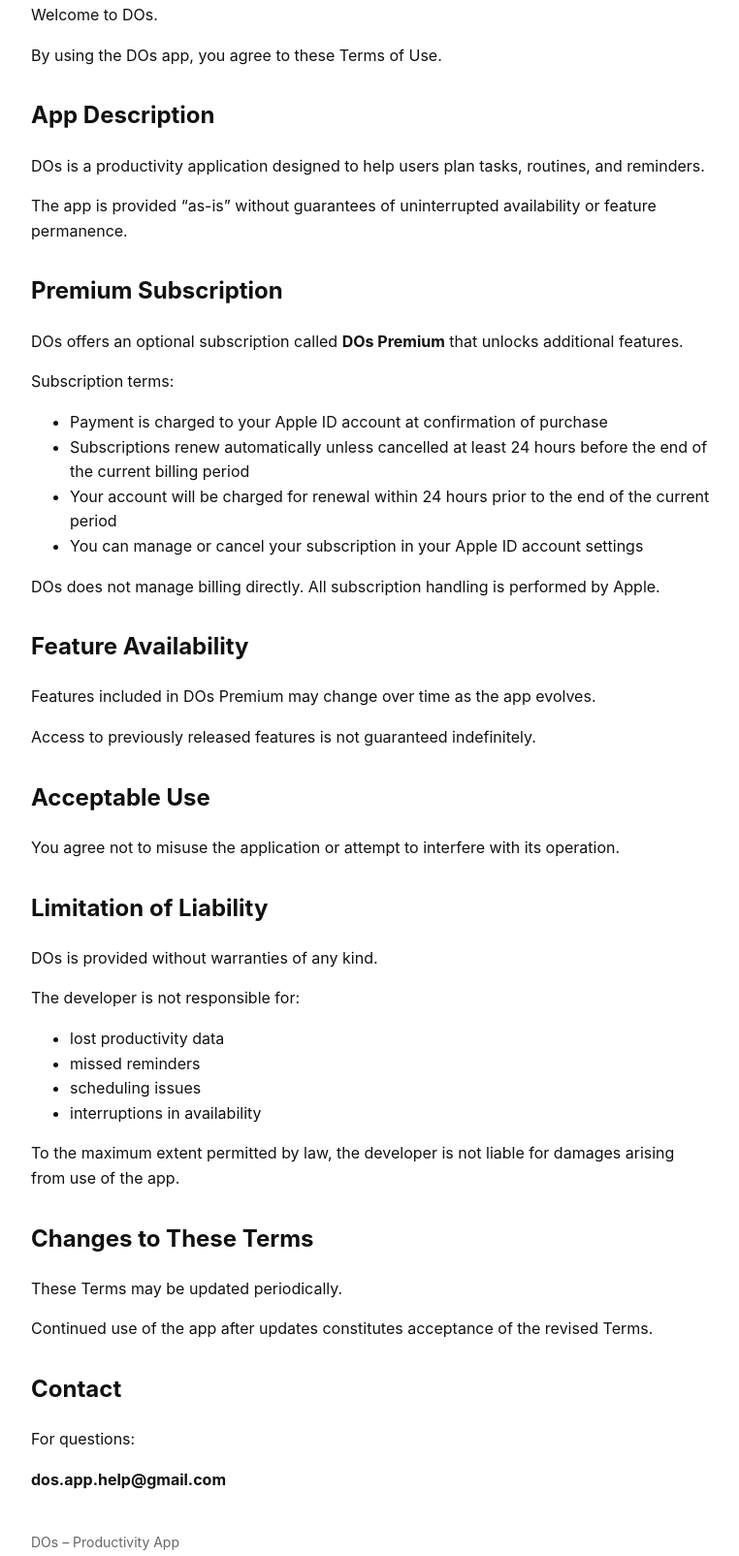
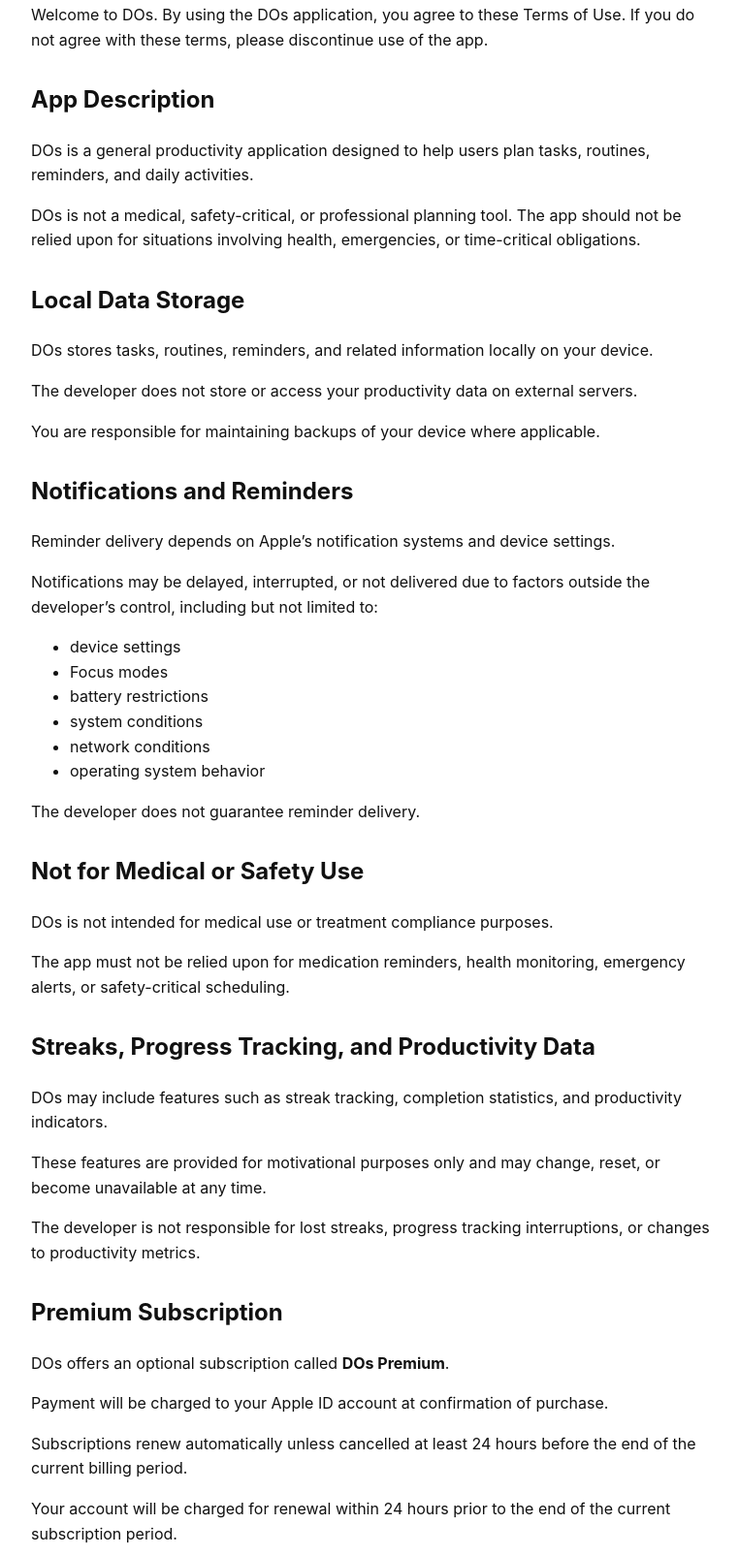
Before and after one commit to DOs-app/DOs-app, a plain HTML site: page terms.html in a window 1280 px wide. Shown: the part 171-1776 px from the top of the page at 97% size, without its empty margins (258-1020 px from the left). Drawn offline with Linux system fonts and the light colour scheme.

Commit message:
Update terms.html

```diff
--- a/terms.html
+++ b/terms.html
@@ -24,9 +24,6 @@ h2 {
     font-size: 14px;
     color: #666;
 }
-a {
-    color: #007aff;
-}
 </style>
 </head>
 
@@ -37,53 +34,172 @@ a {
 <p><strong>Last updated:</strong> March 2026</p>
 
 <p>
-Welcome to DOs.
+Welcome to DOs. By using the DOs application, you agree to these Terms of Use.
+If you do not agree with these terms, please discontinue use of the app.
 </p>
 
-<p>
-By using the DOs app, you agree to these Terms of Use.
-</p>
 
 <h2>App Description</h2>
 
 <p>
-DOs is a productivity application designed to help users plan tasks, routines, and reminders.
+DOs is a general productivity application designed to help users plan tasks,
+routines, reminders, and daily activities.
 </p>
 
 <p>
-The app is provided “as-is” without guarantees of uninterrupted availability or feature permanence.
+DOs is not a medical, safety-critical, or professional planning tool.
+The app should not be relied upon for situations involving health, emergencies,
+or time-critical obligations.
 </p>
+
+
+<h2>Local Data Storage</h2>
+
+<p>
+DOs stores tasks, routines, reminders, and related information locally on your device.
+</p>
+
+<p>
+The developer does not store or access your productivity data on external servers.
+</p>
+
+<p>
+You are responsible for maintaining backups of your device where applicable.
+</p>
+
+
+<h2>Notifications and Reminders</h2>
+
+<p>
+Reminder delivery depends on Apple’s notification systems and device settings.
+</p>
+
+<p>
+Notifications may be delayed, interrupted, or not delivered due to factors outside the developer’s control,
+including but not limited to:
+</p>
+
+<ul>
+<li>device settings</li>
+<li>Focus modes</li>
+<li>battery restrictions</li>
+<li>system conditions</li>
+<li>network conditions</li>
+<li>operating system behavior</li>
+</ul>
+
+<p>
+The developer does not guarantee reminder delivery.
+</p>
+
+
+<h2>Not for Medical or Safety Use</h2>
+
+<p>
+DOs is not intended for medical use or treatment compliance purposes.
+</p>
+
+<p>
+The app must not be relied upon for medication reminders, health monitoring,
+emergency alerts, or safety-critical scheduling.
+</p>
+
+
+<h2>Streaks, Progress Tracking, and Productivity Data</h2>
+
+<p>
+DOs may include features such as streak tracking, completion statistics,
+and productivity indicators.
+</p>
+
+<p>
+These features are provided for motivational purposes only and may change,
+reset, or become unavailable at any time.
+</p>
+
+<p>
+The developer is not responsible for lost streaks, progress tracking interruptions,
+or changes to productivity metrics.
+</p>
+
 
 <h2>Premium Subscription</h2>
 
 <p>
-DOs offers an optional subscription called <strong>DOs Premium</strong> that unlocks additional features.
+DOs offers an optional subscription called <strong>DOs Premium</strong>.
 </p>
 
 <p>
-Subscription terms:
+Payment will be charged to your Apple ID account at confirmation of purchase.
 </p>
 
-<ul>
-<li>Payment is charged to your Apple ID account at confirmation of purchase</li>
-<li>Subscriptions renew automatically unless cancelled at least 24 hours before the end of the current billing period</li>
-<li>Your account will be charged for renewal within 24 hours prior to the end of the current period</li>
-<li>You can manage or cancel your subscription in your Apple ID account settings</li>
-</ul>
+<p>
+Subscriptions renew automatically unless cancelled at least 24 hours before
+the end of the current billing period.
+</p>
 
 <p>
-DOs does not manage billing directly. All subscription handling is performed by Apple.
+Your account will be charged for renewal within 24 hours prior to the end of
+the current subscription period.
 </p>
+
+<p>
+You can manage or cancel subscriptions in your Apple ID account settings.
+</p>
+
+<p>
+Billing is handled entirely by Apple. The developer does not store or manage payment information.
+</p>
+
 
 <h2>Feature Availability</h2>
 
 <p>
-Features included in DOs Premium may change over time as the app evolves.
+App features may change over time as DOs evolves.
 </p>
 
 <p>
-Access to previously released features is not guaranteed indefinitely.
+Features included in DOs Premium may be modified, improved, replaced,
+or removed at any time.
 </p>
+
+<p>
+Continued access to specific features is not guaranteed.
+</p>
+
+
+<h2>Availability</h2>
+
+<p>
+DOs is provided on an “as-is” and “as-available” basis.
+</p>
+
+<p>
+The developer does not guarantee uninterrupted availability of the app.
+</p>
+
+
+<h2>Limitation of Liability</h2>
+
+<p>
+To the maximum extent permitted by law, the developer shall not be liable for any damages resulting from use of the app,
+including but not limited to:
+</p>
+
+<ul>
+<li>missed reminders</li>
+<li>lost productivity data</li>
+<li>lost streaks</li>
+<li>scheduling conflicts</li>
+<li>missed deadlines</li>
+<li>interruption of service availability</li>
+<li>device-level notification failures</li>
+</ul>
+
+<p>
+Use of the application is at your own discretion and risk.
+</p>
+
 
 <h2>Acceptable Use</h2>
 
@@ -91,46 +207,28 @@ Access to previously released features is not guaranteed indefinitely.
 You agree not to misuse the application or attempt to interfere with its operation.
 </p>
 
-<h2>Limitation of Liability</h2>
-
-<p>
-DOs is provided without warranties of any kind.
-</p>
-
-<p>
-The developer is not responsible for:
-</p>
-
-<ul>
-<li>lost productivity data</li>
-<li>missed reminders</li>
-<li>scheduling issues</li>
-<li>interruptions in availability</li>
-</ul>
-
-<p>
-To the maximum extent permitted by law, the developer is not liable for damages arising from use of the app.
-</p>
 
 <h2>Changes to These Terms</h2>
 
 <p>
-These Terms may be updated periodically.
+These Terms of Use may be updated periodically as the app evolves.
 </p>
 
 <p>
-Continued use of the app after updates constitutes acceptance of the revised Terms.
+Continued use of DOs after updates constitutes acceptance of the revised terms.
 </p>
+
 
 <h2>Contact</h2>
 
 <p>
-For questions:
+For questions regarding these Terms:
 </p>
 
 <p>
 <strong>dos.app.help@gmail.com</strong>
 </p>
+
 
 <div class="footer">
 DOs – Productivity App
```
